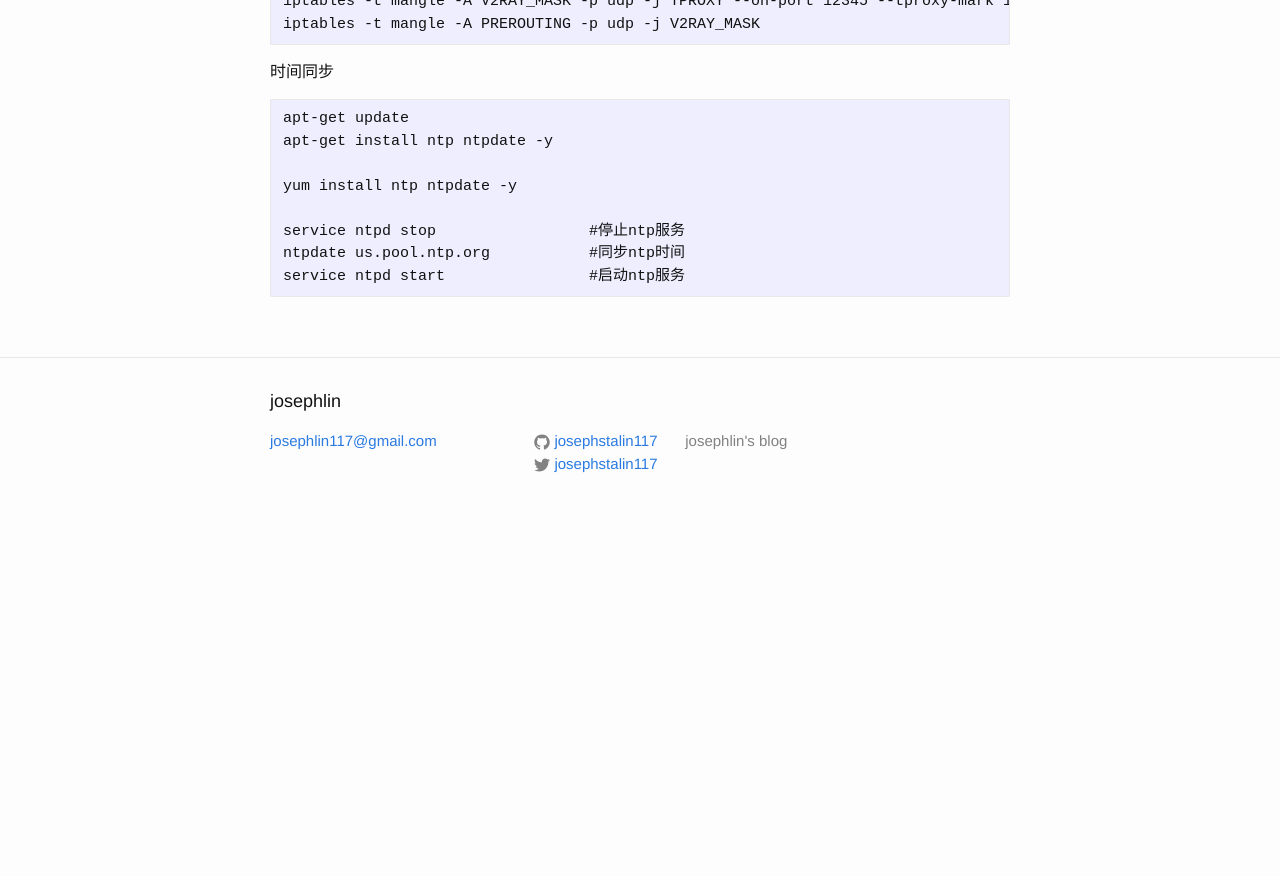
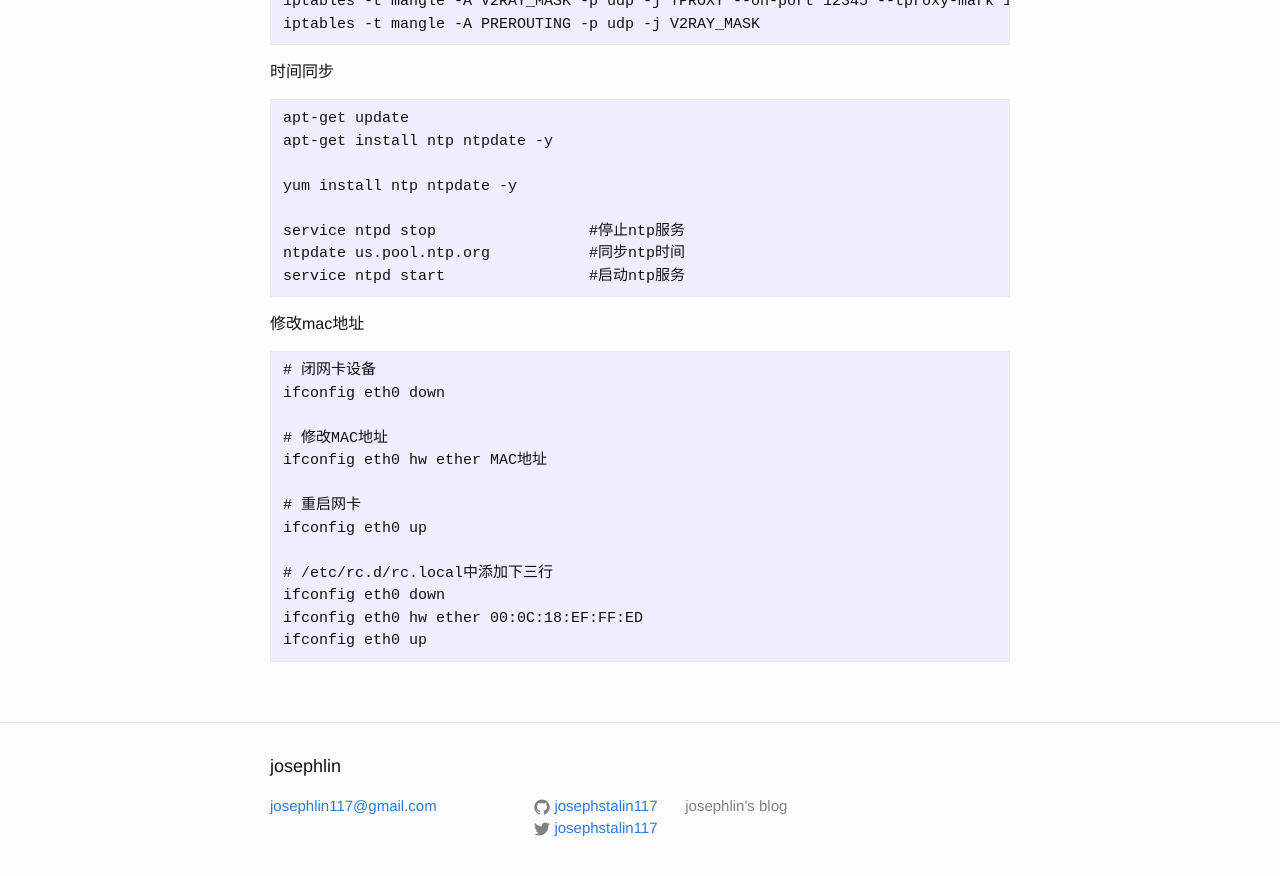
Before and after one commit to josephstalin117/josephstalin117.github.io, a Jekyll site: the page built from _posts/2019-5-28-networking.markdown, in a window 1280 px wide and 900 px high, scrolled down 7319 px. Shown: the top 876 px of the window. Built offline with Jekyll 4.4.1, drawn with Linux system fonts in a browser that asks for light colours; before the commit the page ends 7854 px from its top, so only the background shows below that.

Commit message:
edit mac address

````diff
--- a/_posts/2019-5-28-networking.markdown
+++ b/_posts/2019-5-28-networking.markdown
@@ -346,3 +346,20 @@ service ntpd stop                 #停止ntp服务
 ntpdate us.pool.ntp.org           #同步ntp时间
 service ntpd start                #启动ntp服务
 ```
+
+修改mac地址
+```
+# 闭网卡设备
+ifconfig eth0 down
+
+# 修改MAC地址
+ifconfig eth0 hw ether MAC地址
+
+# 重启网卡
+ifconfig eth0 up
+
+# /etc/rc.d/rc.local中添加下三行
+ifconfig eth0 down
+ifconfig eth0 hw ether 00:0C:18:EF:FF:ED
+ifconfig eth0 up
+```
````
